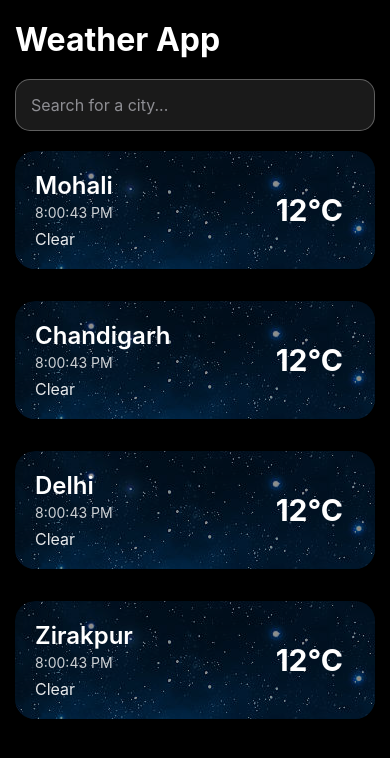
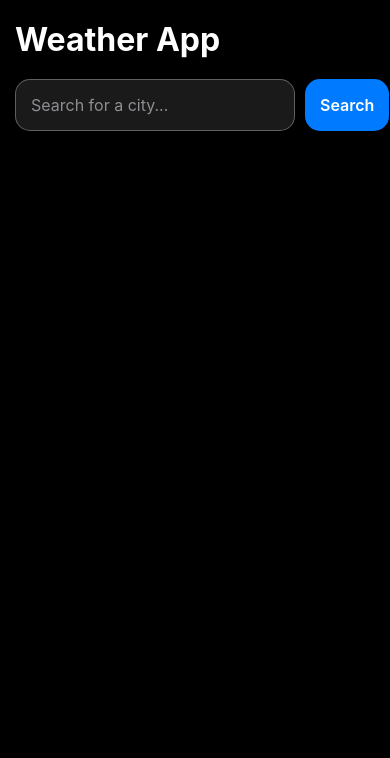
Before and after one commit to aashish00021/Weather-App, a React Native app: screen / in a window 390 px wide. Shown: the top 758 px of the page. Built offline with nearby package versions, Linux system fonts and the light colour scheme; no server answers.

Commit message:
Completed App

```diff
--- a/src/screens/Home.jsx
+++ b/src/screens/Home.jsx
@@ -1,4 +1,4 @@
-import { ActivityIndicator, FlatList, ImageBackground, StatusBar, StyleSheet, Text, TextInput, TouchableOpacity, View } from 'react-native';
+import { ActivityIndicator, FlatList, ImageBackground, StatusBar, StyleSheet, Text, TextInput, TouchableOpacity, View, Modal } from 'react-native';
 import React, { useEffect, useState } from 'react';
 import { REACT_APP_WEATHER_API_KEY } from '../../config';
 
@@ -33,25 +33,102 @@ const DATA = [
 ];
 
 export default function Home() {
-  const [weather, Setweather] = useState();
+  const [weather, setWeather] = useState(null);
+  const [searchQuery, setSearchQuery] = useState('');
+  const [isLoading, setIsLoading] = useState(false);
+  const [modalVisible, setModalVisible] = useState(false);
+  const [selectedWeather, setSelectedWeather] = useState(null);
+  const [error, setError] = useState(null);
 
-  const fetchWeather = async() => {
-    const lat = 30.73;
-    const lon = 76.77;
-    const result = await fetch(`${BASE_URL}?lat=${lat}&lon=${lon}&appid=${API_KEY}&units=metric`);
-    const data = await result.json();
-    console.log(data);
+  const fetchWeatherByCity = async (city) => {
+    try {
+      setIsLoading(true);
+      setError(null);
+      const result = await fetch(
+        `${BASE_URL}?q=${city}&appid=${API_KEY}&units=metric`
+      );
+      const data = await result.json();
 
-    Setweather(data);
+      if (data.cod === '404') {
+        setError('City not found');
+        return null;
+      }
+
+      if (data.cod === 200) {
+        return {
+          city: data.name,
+          time: new Date().toLocaleTimeString(),
+          weather: data.weather[0].main,
+          temp: Math.round(data.main.temp),
+          humidity: data.main.humidity,
+          windSpeed: data.wind.speed,
+          description: data.weather[0].description,
+          feelsLike: Math.round(data.main.feels_like),
+          pressure: data.main.pressure,
+        };
+      }
+    } catch (err) {
+      setError('Failed to fetch weather data');
+      console.error(err);
+    } finally {
+      setIsLoading(false);
+    }
   };
 
-  useEffect(() =>{
-    fetchWeather();
-  },[]);
+  const handleSearch = async () => {
+    if (!searchQuery.trim()) return;
 
-  if(!weather){
-    <ActivityIndicator />;
-  }
+    const weatherData = await fetchWeatherByCity(searchQuery);
+    if (weatherData) {
+      setSelectedWeather(weatherData);
+      setModalVisible(true);
+    }
+  };
+
+  const WeatherModal = ({ weather, visible, onClose }) => {
+    if (!weather) return null;
+
+    return (
+      <Modal
+        animationType="slide"
+        transparent={true}
+        visible={visible}
+        onRequestClose={onClose}
+      >
+        <View style={styles.modalContainer}>
+          <View style={styles.modalContent}>
+            <TouchableOpacity style={styles.closeButton} onPress={onClose}>
+              <Text style={styles.closeButtonText}>×</Text>
+            </TouchableOpacity>
+
+            <Text style={styles.modalCity}>{weather.city}</Text>
+            <Text style={styles.modalTemp}>{weather.temp}°C</Text>
+            <Text style={styles.modalWeather}>{weather.weather}</Text>
+            <Text style={styles.modalDescription}>{weather.description}</Text>
+
+            <View style={styles.weatherDetails}>
+              <View style={styles.weatherDetail}>
+                <Text style={styles.detailLabel}>Feels Like</Text>
+                <Text style={styles.detailValue}>{weather.feelsLike}°C</Text>
+              </View>
+              <View style={styles.weatherDetail}>
+                <Text style={styles.detailLabel}>Humidity</Text>
+                <Text style={styles.detailValue}>{weather.humidity}%</Text>
+              </View>
+              <View style={styles.weatherDetail}>
+                <Text style={styles.detailLabel}>Wind Speed</Text>
+                <Text style={styles.detailValue}>{weather.windSpeed} m/s</Text>
+              </View>
+              <View style={styles.weatherDetail}>
+                <Text style={styles.detailLabel}>Pressure</Text>
+                <Text style={styles.detailValue}>{weather.pressure} hPa</Text>
+              </View>
+            </View>
+          </View>
+        </View>
+      </Modal>
+    );
+  };
 
   return (
     <View style={styles.container}>
@@ -63,33 +140,25 @@ export default function Home() {
             placeholder='Search for a city...'
             placeholderTextColor={'#8E8E93'}
             style={styles.input}
+            value={searchQuery}
+            onChangeText={setSearchQuery}
+            onSubmitEditing={handleSearch}
           />
+          <TouchableOpacity
+            style={styles.searchButton}
+            onPress={handleSearch}
+          >
+            <Text style={styles.searchButtonText}>Search</Text>
+          </TouchableOpacity>
         </View>
 
-        <FlatList
-          data={DATA}
-          showsVerticalScrollIndicator={false}
-          contentContainerStyle={styles.listContainer}
-          renderItem={({item}) => (
-            <ImageBackground
-              source={require('../assets/Background.jpg')}
-              style={styles.weatherCard}
-              imageStyle={styles.backgroundImage}
-            >
-              <View style={styles.cardContent}>
-                <View style={styles.leftContent}>
-                  <View style={styles.cityTimeContainer}>
-                    <Text style={styles.cityText}>{item.city}</Text>
-                    <Text style={styles.timeText}>{item.time}</Text>
-                  </View>
-                  <Text style={styles.weatherText}>{item.weather}</Text>
-                </View>
-                <View style={styles.tempContainer}>
-                  <Text style={styles.tempText}>{item.temp}°C</Text>
-                </View>
-              </View>
-            </ImageBackground>
-          )}
+        {isLoading && <ActivityIndicator size="large" color="#fff" />}
+        {error && <Text style={styles.errorText}>{error}</Text>}
+
+        <WeatherModal
+          weather={selectedWeather}
+          visible={modalVisible}
+          onClose={() => setModalVisible(false)}
         />
       </View>
     </View>
@@ -114,8 +183,11 @@ const styles = StyleSheet.create({
     },
     searchContainer: {
         marginBottom: 20,
+        flexDirection: 'row',
+        gap: 10,
     },
     input: {
+        flex: 1,
         backgroundColor: 'rgba(255, 255, 255, 0.1)',
         borderWidth: 1,
         borderColor: 'rgba(255, 255, 255, 0.3)',
@@ -124,52 +196,91 @@ const styles = StyleSheet.create({
         color: '#fff',
         fontSize: 16,
     },
-    listContainer: {
-        gap: 16,
+    searchButton: {
+        backgroundColor: '#007AFF',
+        borderRadius: 15,
+        padding: 15,
+        justifyContent: 'center',
     },
-    weatherCard: {
-        marginBottom: 16,
+    searchButtonText: {
+        color: '#fff',
+        fontSize: 16,
+        fontWeight: '600',
+    },
+    errorText: {
+        color: '#FF3B30',
+        fontSize: 16,
+        textAlign: 'center',
+        marginTop: 10,
+    },
+    modalContainer: {
+        flex: 1,
+        justifyContent: 'center',
+        alignItems: 'center',
+        backgroundColor: 'rgba(0, 0, 0, 0.5)',
+    },
+    modalContent: {
+        backgroundColor: '#1C1C1E',
         borderRadius: 20,
-        overflow: 'hidden',
+        padding: 20,
+        width: '90%',
+        alignItems: 'center',
     },
-    backgroundImage: {
-        borderRadius: 20,
-        opacity: 0.8,
+    closeButton: {
+        position: 'absolute',
+        right: 15,
+        top: 15,
     },
-    cardContent: {
-        flexDirection: 'row',
-        justifyContent: 'space-between',
-        alignItems: 'center',
-        padding: 20,
-        backgroundColor: 'rgba(0, 0, 0, 0.3)',
+    closeButtonText: {
+        color: '#fff',
+        fontSize: 28,
+        fontWeight: '600',
     },
-    leftContent: {
-        flex: 1,
+    modalCity: {
+        color: '#fff',
+        fontSize: 32,
+        fontWeight: '700',
+        marginTop: 20,
     },
-    cityTimeContainer: {
-        marginBottom: 8,
+    modalTemp: {
+        color: '#fff',
+        fontSize: 48,
+        fontWeight: '700',
+        marginVertical: 10,
     },
-    cityText: {
+    modalWeather: {
         color: '#fff',
         fontSize: 24,
+        marginBottom: 5,
+    },
+    modalDescription: {
+        color: 'rgba(255, 255, 255, 0.8)',
+        fontSize: 18,
+        marginBottom: 20,
+        textTransform: 'capitalize',
+    },
+    weatherDetails: {
+        flexDirection: 'row',
+        flexWrap: 'wrap',
+        justifyContent: 'space-between',
+        width: '100%',
+        marginTop: 10,
+    },
+    weatherDetail: {
+        width: '48%',
+        backgroundColor: 'rgba(255, 255, 255, 0.1)',
+        borderRadius: 15,
+        padding: 15,
+        marginBottom: 10,
+    },
+    detailLabel: {
+        color: 'rgba(255, 255, 255, 0.6)',
+        fontSize: 14,
+        marginBottom: 5,
+    },
+    detailValue: {
+        color: '#fff',
+        fontSize: 18,
         fontWeight: '600',
-        marginBottom: 4,
-    },
-    timeText: {
-        color: 'rgba(255, 255, 255, 0.8)',
-        fontSize: 14,
-    },
-    weatherText: {
-        color: '#fff',
-        fontSize: 16,
-        opacity: 0.9,
-    },
-    tempContainer: {
-        padding: 12,
-    },
-    tempText: {
-        color: '#fff',
-        fontSize: 30,
-        fontWeight: '700',
     },
 });
```
